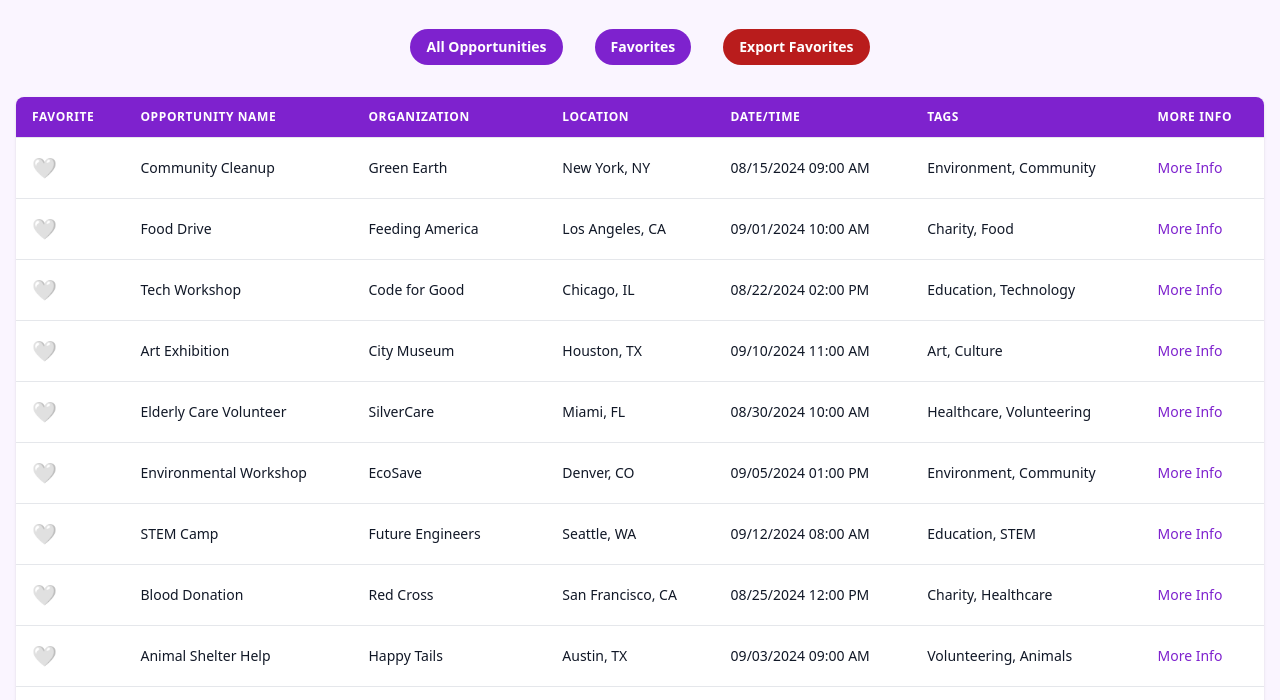
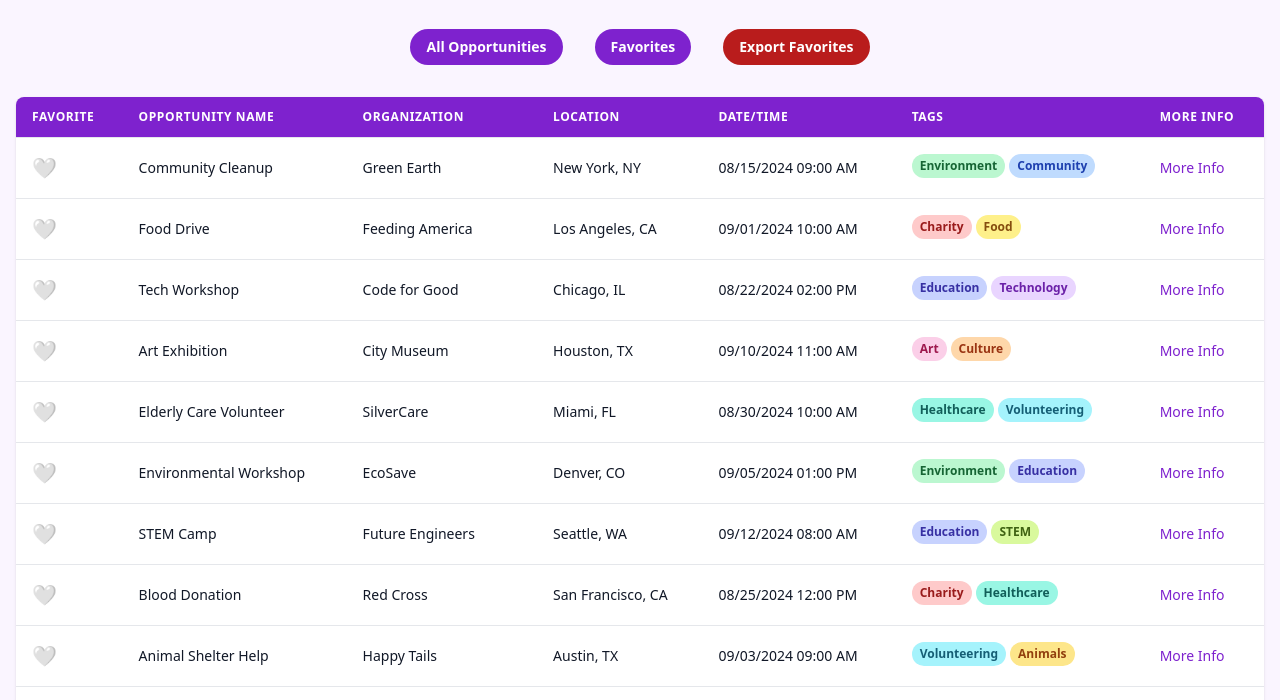
Before and after one commit to Joshveer/YoudemoniaTable, a website: page public/index.html in a window 1280 px wide. Shown: the part 99-799 px from the top of the page. Drawn offline with nearby package versions, Linux system fonts and the light colour scheme.

Commit message:
Tag updates

```diff
--- a/public/index.html
+++ b/public/index.html
@@ -91,50 +91,57 @@
 
     <!-- Modal for opportunity details -->
     <div id="detailsModal" class="fixed inset-0 bg-gray-600 bg-opacity-50 overflow-y-auto h-full w-full hidden">
-        <div class="relative top-20 mx-auto p-5 border w-96 shadow-lg rounded-md bg-white">
+        <div class="relative top-20 mx-auto p-8 border w-3/4 max-w-3xl shadow-lg rounded-lg bg-white">
             <div id="modalContent"></div>
-            <div class="text-center mt-4">
-                <button id="closeModal" class="bg-purple-700 text-white font-bold px-4 py-2 rounded-full text-sm">Close</button>
+            <div class="text-center mt-6">
+                <button id="closeModal" class="bg-purple-700 text-white font-bold px-6 py-2 rounded-full text-lg hover:bg-purple-800 transition duration-300">Close</button>
             </div>
         </div>
     </div>
 
     <script>
         const opportunities = [
-            { name: "Community Cleanup", organization: "Green Earth", location: "New York, NY", datetime: "08/15/2024 09:00 AM", tags: ["Environment", "Community"], ageGroup: "All Ages", industry: "Environmental Services" },
-            { name: "Food Drive", organization: "Feeding America", location: "Los Angeles, CA", datetime: "09/01/2024 10:00 AM", tags: ["Charity", "Food"], ageGroup: "18+", industry: "Non-profit" },
-            { name: "Tech Workshop", organization: "Code for Good", location: "Chicago, IL", datetime: "08/22/2024 02:00 PM", tags: ["Education", "Technology"], ageGroup: "High School", industry: "Technology" },
-            { name: "Art Exhibition", organization: "City Museum", location: "Houston, TX", datetime: "09/10/2024 11:00 AM", tags: ["Art", "Culture"], ageGroup: "All Ages", industry: "Arts" },
-            { name: "Elderly Care Volunteer", organization: "SilverCare", location: "Miami, FL", datetime: "08/30/2024 10:00 AM", tags: ["Healthcare", "Volunteering"], ageGroup: "18+", industry: "Healthcare" },
-            { name: "Environmental Workshop", organization: "EcoSave", location: "Denver, CO", datetime: "09/05/2024 01:00 PM", tags: ["Environment", "Community"], ageGroup: "College", industry: "Environmental" },
-            // Add more opportunities to make 30 in total
-            { name: "STEM Camp", organization: "Future Engineers", location: "Seattle, WA", datetime: "09/12/2024 08:00 AM", tags: ["Education", "STEM"], ageGroup: "Middle School", industry: "Education" },
-            { name: "Blood Donation", organization: "Red Cross", location: "San Francisco, CA", datetime: "08/25/2024 12:00 PM", tags: ["Charity", "Healthcare"], ageGroup: "18+", industry: "Healthcare" },
-            { name: "Animal Shelter Help", organization: "Happy Tails", location: "Austin, TX", datetime: "09/03/2024 09:00 AM", tags: ["Volunteering", "Animals"], ageGroup: "All Ages", industry: "Non-profit" },
-            { name: "Park Beautification", organization: "City of Phoenix", location: "Phoenix, AZ", datetime: "08/20/2024 07:00 AM", tags: ["Environment", "Community"], ageGroup: "All Ages", industry: "Environmental Services" },
-            { name: "Coding Bootcamp", organization: "TechStars", location: "Boston, MA", datetime: "08/28/2024 10:00 AM", tags: ["Education", "Technology"], ageGroup: "College", industry: "Technology" },
-            { name: "Community Theater", organization: "Playhouse", location: "Portland, OR", datetime: "09/08/2024 06:00 PM", tags: ["Art", "Culture"], ageGroup: "All Ages", industry: "Arts" },
-            { name: "Health Fair", organization: "Wellness Foundation", location: "Las Vegas, NV", datetime: "09/15/2024 10:00 AM", tags: ["Healthcare", "Community"], ageGroup: "18+", industry: "Healthcare" },
-            { name: "Environmental Rally", organization: "Planet Earth", location: "San Diego, CA", datetime: "09/22/2024 03:00 PM", tags: ["Environment", "Activism"], ageGroup: "All Ages", industry: "Environmental Services" },
-            { name: "Tutoring Program", organization: "Smart Kids", location: "Orlando, FL", datetime: "08/31/2024 04:00 PM", tags: ["Education", "Volunteering"], ageGroup: "High School", industry: "Education" },
-            { name: "Charity Run", organization: "Move for a Cause", location: "Nashville, TN", datetime: "09/14/2024 08:00 AM", tags: ["Charity", "Fitness"], ageGroup: "18+", industry: "Non-profit" },
-            { name: "Art Walk", organization: "City Arts", location: "Minneapolis, MN", datetime: "09/29/2024 10:00 AM", tags: ["Art", "Culture"], ageGroup: "All Ages", industry: "Arts" },
-            { name: "Senior Tech Help", organization: "Silver Linings", location: "Philadelphia, PA", datetime: "09/18/2024 11:00 AM", tags: ["Volunteering", "Technology"], ageGroup: "18+", industry: "Technology" },
-            { name: "Habitat Build", organization: "Habitat for Humanity", location: "Charlotte, NC", datetime: "09/25/2024 08:00 AM", tags: ["Community", "Volunteering"], ageGroup: "College", industry: "Non-profit" },
-            { name: "Cultural Festival", organization: "Global Village", location: "Atlanta, GA", datetime: "09/30/2024 12:00 PM", tags: ["Culture", "Community"], ageGroup: "All Ages", industry: "Arts" },
-            { name: "Mental Health Workshop", organization: "Mind Matters", location: "Newark, NJ", datetime: "09/10/2024 02:00 PM", tags: ["Healthcare", "Education"], ageGroup: "College", industry: "Healthcare" },
-            { name: "Literacy Program", organization: "Read & Succeed", location: "Raleigh, NC", datetime: "08/19/2024 03:00 PM", tags: ["Education", "Community"], ageGroup: "High School", industry: "Education" },
-            { name: "Food Bank Volunteer", organization: "Food for All", location: "Memphis, TN", datetime: "09/02/2024 11:00 AM", tags: ["Charity", "Volunteering"], ageGroup: "All Ages", industry: "Non-profit" },
-            { name: "Eco Fair", organization: "Green Future", location: "Oklahoma City, OK", datetime: "08/27/2024 09:00 AM", tags: ["Environment", "Community"], ageGroup: "All Ages", industry: "Environmental Services" },
-            { name: "Youth Leadership Conference", organization: "Leaders of Tomorrow", location: "Washington, DC", datetime: "09/07/2024 09:00 AM", tags: ["Leadership", "Education"], ageGroup: "College", industry: "Education" },
-            { name: "Walk for Water", organization: "WaterAid", location: "San Antonio, TX", datetime: "09/13/2024 07:00 AM", tags: ["Charity", "Activism"], ageGroup: "18+", industry: "Non-profit" },
-            { name: "Museum Tour", organization: "National Museum", location: "Baltimore, MD", datetime: "09/09/2024 01:00 PM", tags: ["Culture", "Education"], ageGroup: "All Ages", industry: "Arts" },
-            { name: "Disaster Relief Fundraiser", organization: "Global Help", location: "Detroit, MI", datetime: "09/28/2024 06:00 PM", tags: ["Charity", "Community"], ageGroup: "18+", industry: "Non-profit" }
+            { name: "Community Cleanup", organization: "Green Earth", location: "New York, NY", datetime: "08/15/2024 09:00 AM", tags: ["Environment", "Community"], ageGroup: "All Ages", industry: "Environmental Services", bio: "Join us for a community-wide cleanup effort to beautify our local parks and streets. This is a great opportunity to make a visible impact on our environment and connect with like-minded individuals who care about our community." },
+            { name: "Food Drive", organization: "Feeding America", location: "Los Angeles, CA", datetime: "09/01/2024 10:00 AM", tags: ["Charity", "Food"], ageGroup: "18+", industry: "Non-profit", bio: "Help us collect and distribute food to those in need. Your efforts will directly impact families struggling with food insecurity in our community." },
+            { name: "Tech Workshop", organization: "Code for Good", location: "Chicago, IL", datetime: "08/22/2024 02:00 PM", tags: ["Education", "Technology"], ageGroup: "High School", industry: "Technology", bio: "Learn coding basics and apply your skills to create solutions for local non-profits. No prior coding experience necessary!" },
+            { name: "Art Exhibition", organization: "City Museum", location: "Houston, TX", datetime: "09/10/2024 11:00 AM", tags: ["Art", "Culture"], ageGroup: "All Ages", industry: "Arts", bio: "Experience a diverse range of artworks from local and international artists. Guided tours available throughout the day." },
+            { name: "Elderly Care Volunteer", organization: "SilverCare", location: "Miami, FL", datetime: "08/30/2024 10:00 AM", tags: ["Healthcare", "Volunteering"], ageGroup: "18+", industry: "Healthcare", bio: "Spend time with elderly residents, assisting with activities and providing companionship. Training provided for all volunteers." },
+            { name: "Environmental Workshop", organization: "EcoSave", location: "Denver, CO", datetime: "09/05/2024 01:00 PM", tags: ["Environment", "Education"], ageGroup: "College", industry: "Environmental", bio: "Learn about sustainable practices and how to reduce your carbon footprint. Hands-on activities and guest speakers included." },
+            { name: "STEM Camp", organization: "Future Engineers", location: "Seattle, WA", datetime: "09/12/2024 08:00 AM", tags: ["Education", "STEM"], ageGroup: "Middle School", industry: "Education", bio: "A week-long camp introducing middle schoolers to various STEM fields through fun, interactive projects and experiments." },
+            { name: "Blood Donation", organization: "Red Cross", location: "San Francisco, CA", datetime: "08/25/2024 12:00 PM", tags: ["Charity", "Healthcare"], ageGroup: "18+", industry: "Healthcare", bio: "Your blood donation can save up to three lives. Join us for this critical community service event." },
+            { name: "Animal Shelter Help", organization: "Happy Tails", location: "Austin, TX", datetime: "09/03/2024 09:00 AM", tags: ["Volunteering", "Animals"], ageGroup: "All Ages", industry: "Non-profit", bio: "Help care for rescued animals and assist with shelter operations. Training provided for all volunteers." },
+            { name: "Park Beautification", organization: "City of Phoenix", location: "Phoenix, AZ", datetime: "08/20/2024 07:00 AM", tags: ["Environment", "Community"], ageGroup: "All Ages", industry: "Environmental Services", bio: "Help plant trees, flowers, and maintain our city parks. A great way to give back to the community and enjoy the outdoors." },
+            { name: "Coding Bootcamp", organization: "TechStars", location: "Boston, MA", datetime: "08/28/2024 10:00 AM", tags: ["Education", "Technology"], ageGroup: "College", industry: "Technology", bio: "Intensive coding workshop covering web development fundamentals. Great for beginners and those looking to enhance their skills." },
+            { name: "Community Theater", organization: "Playhouse", location: "Portland, OR", datetime: "09/08/2024 06:00 PM", tags: ["Art", "Culture"], ageGroup: "All Ages", industry: "Arts", bio: "Join our community theater production. Roles available for actors, set designers, and backstage crew." },
+            { name: "Health Fair", organization: "Wellness Foundation", location: "Las Vegas, NV", datetime: "09/15/2024 10:00 AM", tags: ["Healthcare", "Community"], ageGroup: "18+", industry: "Healthcare", bio: "Free health screenings, wellness workshops, and fitness demonstrations for the community." },
+            { name: "Environmental Rally", organization: "Planet Earth", location: "San Diego, CA", datetime: "09/22/2024 03:00 PM", tags: ["Environment", "Activism"], ageGroup: "All Ages", industry: "Environmental Services", bio: "Rally to raise awareness about climate change and promote sustainable living practices." },
+            { name: "Tutoring Program", organization: "Smart Kids", location: "Orlando, FL", datetime: "08/31/2024 04:00 PM", tags: ["Education", "Volunteering"], ageGroup: "High School", industry: "Education", bio: "Volunteer to tutor elementary and middle school students in various subjects. Make a difference in a child's academic journey." }
         ];
 
         let filteredOpportunities = [...opportunities];
         let currentPage = 1;
         const itemsPerPage = 15;
+
+        function getTagColor(tag) {
+            const colors = {
+                'Environment': 'bg-green-200 text-green-800',
+                'Community': 'bg-blue-200 text-blue-800',
+                'Charity': 'bg-red-200 text-red-800',
+                'Food': 'bg-yellow-200 text-yellow-800',
+                'Education': 'bg-indigo-200 text-indigo-800',
+                'Technology': 'bg-purple-200 text-purple-800',
+                'Art': 'bg-pink-200 text-pink-800',
+                'Culture': 'bg-orange-200 text-orange-800',
+                'Healthcare': 'bg-teal-200 text-teal-800',
+                'Volunteering': 'bg-cyan-200 text-cyan-800',
+                'STEM': 'bg-lime-200 text-lime-800',
+                'Animals': 'bg-amber-200 text-amber-800',
+                'Activism': 'bg-rose-200 text-rose-800',
+                'Fitness': 'bg-sky-200 text-sky-800',
+                'Leadership': 'bg-emerald-200 text-emerald-800'
+            };
+            return colors[tag] || 'bg-gray-200 text-gray-800'; // default color
+        }
 
         function renderOpportunities(page) {
         const startIndex = (page - 1) * itemsPerPage;
@@ -155,7 +162,9 @@
                 <td class="px-4 py-4 whitespace-nowrap text-sm text-gray-900">${opp.organization}</td>
                 <td class="px-4 py-4 whitespace-nowrap text-sm text-gray-900">${opp.location}</td>
                 <td class="px-4 py-4 whitespace-nowrap text-sm text-gray-900">${opp.datetime}</td>
-                    <td class="px-4 py-4 whitespace-nowrap text-sm text-gray-900">${opp.tags.join(', ')}</td>
+                <td class="px-4 py-4 whitespace-nowrap text-sm text-gray-900">
+                    ${opp.tags.map(tag => `<span class="inline-block px-2 py-1 rounded-full text-xs font-semibold mr-1 mb-1 ${getTagColor(tag)}">${tag}</span>`).join('')}
+                </td>
                 <td class="px-4 py-4 whitespace-nowrap text-sm font-medium"><button class="text-purple-700 hover:text-purple-900" onclick="showDetails('${opp.name}')">More Info</button></td>
             `;
             tableBody.appendChild(row);
@@ -225,11 +234,26 @@
         function showDetails(name) {
             const opp = opportunities.find(o => o.name === name);
             document.getElementById('modalContent').innerHTML = `
-                <h2 class="text-xl font-bold mb-2">${opp.name}</h2>
-                <p><strong>Organization:</strong> ${opp.organization}</p>
-                <p><strong>Location:</strong> ${opp.location}</p>
-                <p><strong>Date/Time:</strong> ${opp.datetime}</p>
-                <p><strong>Tags:</strong> ${opp.tags.join(', ')}</p>
+                <h2 class="text-3xl font-bold mb-4 text-purple-700">${opp.name}</h2>
+                <div class="grid grid-cols-2 gap-4 mb-4">
+                    <div>
+                        <p class="text-lg"><strong class="text-purple-600">Organization:</strong> ${opp.organization}</p>
+                        <p class="text-lg"><strong class="text-purple-600">Location:</strong> ${opp.location}</p>
+                        <p class="text-lg"><strong class="text-purple-600">Date/Time:</strong> ${opp.datetime}</p>
+                    </div>
+                    <div>
+                        <p class="text-lg"><strong class="text-purple-600">Age Group:</strong> ${opp.ageGroup}</p>
+                        <p class="text-lg"><strong class="text-purple-600">Industry:</strong> ${opp.industry}</p>
+                        <p class="text-lg"><strong class="text-purple-600">Tags:</strong></p>
+                        <div class="flex flex-wrap">
+                            ${opp.tags.map(tag => `<span class="inline-block px-2 py-1 rounded-full text-xs font-semibold mr-1 mb-1 ${getTagColor(tag)}">${tag}</span>`).join('')}
+                        </div>
+                    </div>
+                </div>
+                <div class="mb-4">
+                    <h3 class="text-xl font-semibold mb-2 text-purple-600">About this opportunity:</h3>
+                    <p class="text-gray-700">${opp.bio || 'No additional information available.'}</p>
+                </div>
             `;
             document.getElementById('detailsModal').classList.remove('hidden');
         }
```
Lines whose indentation alone changed are shown as unchanged.
